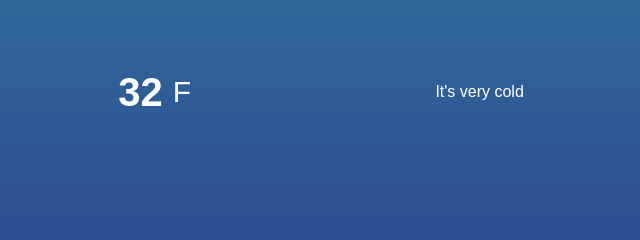
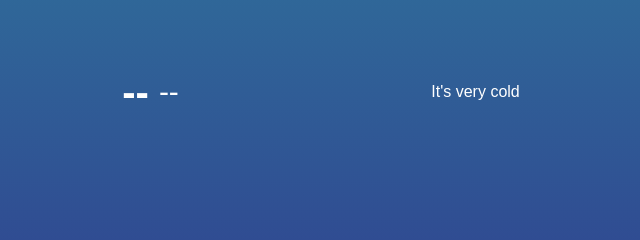
Before and after one commit to plele/WeatherAppCodeAlong, a plain HTML site: page index.html in a window 1280 px wide. Shown: the part 428-668 px from the top of the page, 319-959 px from the left. Drawn offline with Linux system fonts and the light colour scheme.

Commit message:
adding dashes instead of default value

```diff
--- a/index.html
+++ b/index.html
@@ -14,8 +14,8 @@
     </div>
     <div class="temperature">
         <div class="degree-section">
-            <h2 class="temperature-degree"> 32 </h2>
-            <span>F</span>
+            <h2 class="temperature-degree"> -- </h2>
+            <span>--</span>
         </div>
         <div class="temperature-description"> It's very cold</div>
     </div>
```
